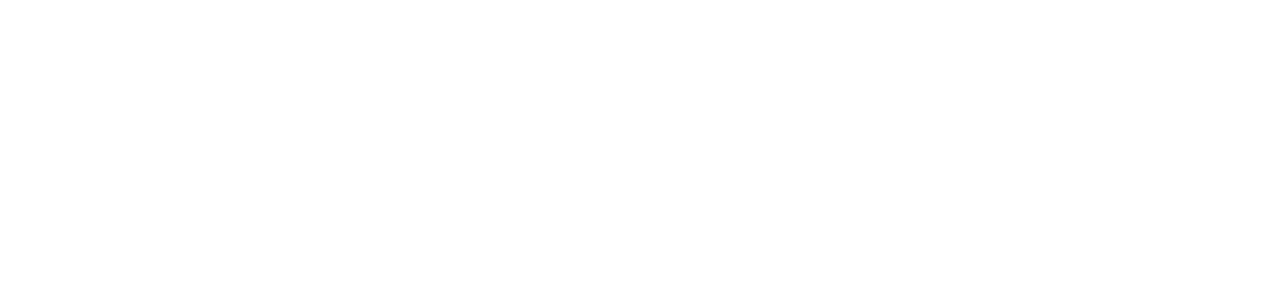
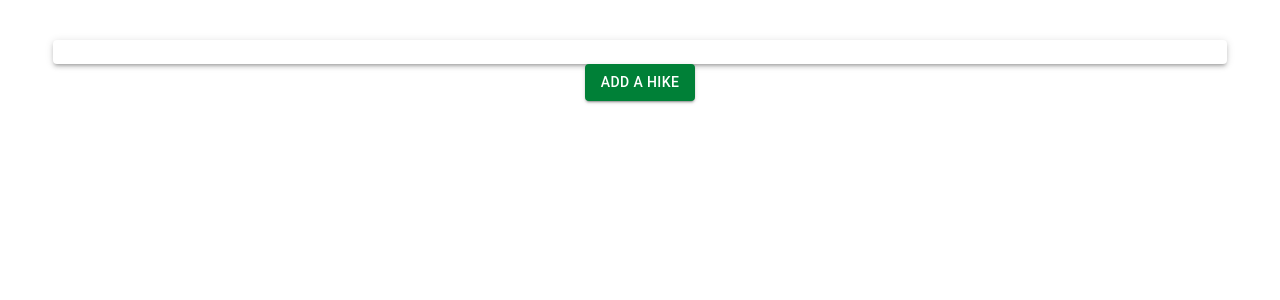
Before and after one commit to GigiLoria5/se2022-08-HikeTracker, a React (Create React App) app in the folder client/: page /local-guide-add-hikes in a window 1280 px wide. Before the commit this address had no page. Shown: the top 300 px of the page. Built offline with nearby package versions, Linux system fonts and the light colour scheme.

Commit message:
button and page

```diff
--- a/client/src/App.js
+++ b/client/src/App.js
@@ -2,6 +2,9 @@
 import {BrowserRouter, Routes, Route} from 'react-router-dom';
 import AvailableHikes from "./Components/AvailableHikes";
 import AvailableHikesV2 from "./Components/AvailableHikesV2";
+import AddHike from "./Components/AddHike";
+import LocalGuidePage from "./Components/LocalGuidePage";
+
 
 import './App.css';
 
@@ -12,6 +15,9 @@
         <Routes>
           <Route key={"Available Hikes"} exact path={"/available-hikes"} element={<AvailableHikes/>} />
           <Route key={"Available Hikes v2"} exact path={"/available-hikes-v2"} element={<AvailableHikesV2/>} />
+          <Route key={"Local Guide Page"} exact path={"/local-guide-page"} element={<LocalGuidePage/>} />
+          <Route key={"Add Hikes"} exact path={"/local-guide-add-hikes"} element={<AddHike/>} />
+
 
         </Routes>
       </BrowserRouter>
--- /dev/null
+++ b/client/src/Components/AddHike.js
@@ -0,0 +1,50 @@
+import React from 'react';
+import { createTheme, ThemeProvider } from '@mui/material/styles';
+import Button from "@mui/material/Button";
+import Grid from "@mui/material/Grid";
+import Paper from "@mui/material/Paper";
+import Typography from "@mui/material/Typography";
+
+
+
+
+
+
+function AddHike() {
+    const theme = createTheme({
+        palette: {
+          primary: {
+            main: '#008037',
+          },
+          secondary: {
+            main: '#b0b0b0',
+          },
+        },
+      });
+
+    return (
+    <div>
+        <Grid container>
+            <Grid item xs={0.5}></Grid>
+
+            <Grid item xs={11} marginTop={5}>
+                <ThemeProvider theme={theme}>
+                    <Paper elevation={3} background-color='secondary'>
+                        <Typography>
+                            <br/>
+                        </Typography>
+
+                    </Paper>
+
+                    <Button  variant="contained" color='primary'>ADD A HIKE</Button>
+                </ThemeProvider>
+            </Grid>
+            <Grid item xs={0.5}></Grid>
+
+        </Grid>
+
+    </div>
+    );
+}
+
+export default AddHike;
--- /dev/null
+++ b/client/src/Components/LocalGuidePage.js
@@ -0,0 +1,41 @@
+import React from 'react';
+import Button from "@mui/material/Button";
+import Grid from "@mui/material/Grid";
+import { createTheme, ThemeProvider } from '@mui/material/styles';
+import {Link} from "react-router-dom";
+
+
+
+
+
+function LocalGuidePage() {
+    const theme = createTheme({
+        palette: {
+          primary: {
+            main: '#008037',
+          },
+          secondary: {
+            main: '#b0b0b0',
+          },
+        },
+      });
+
+
+    return (
+        <div>
+            <Grid container>
+
+                <Grid item xs={12} marginTop={10}>
+                    <ThemeProvider theme={theme}>
+                        <Button component={Link} to={"/local-guide-add-hikes"} variant="contained" size="large" color='primary'>ADD A HIKE</Button>
+                    </ThemeProvider>
+                </Grid>
+
+
+            </Grid>
+
+        </div>
+    );
+    }
+
+export default LocalGuidePage;
```
